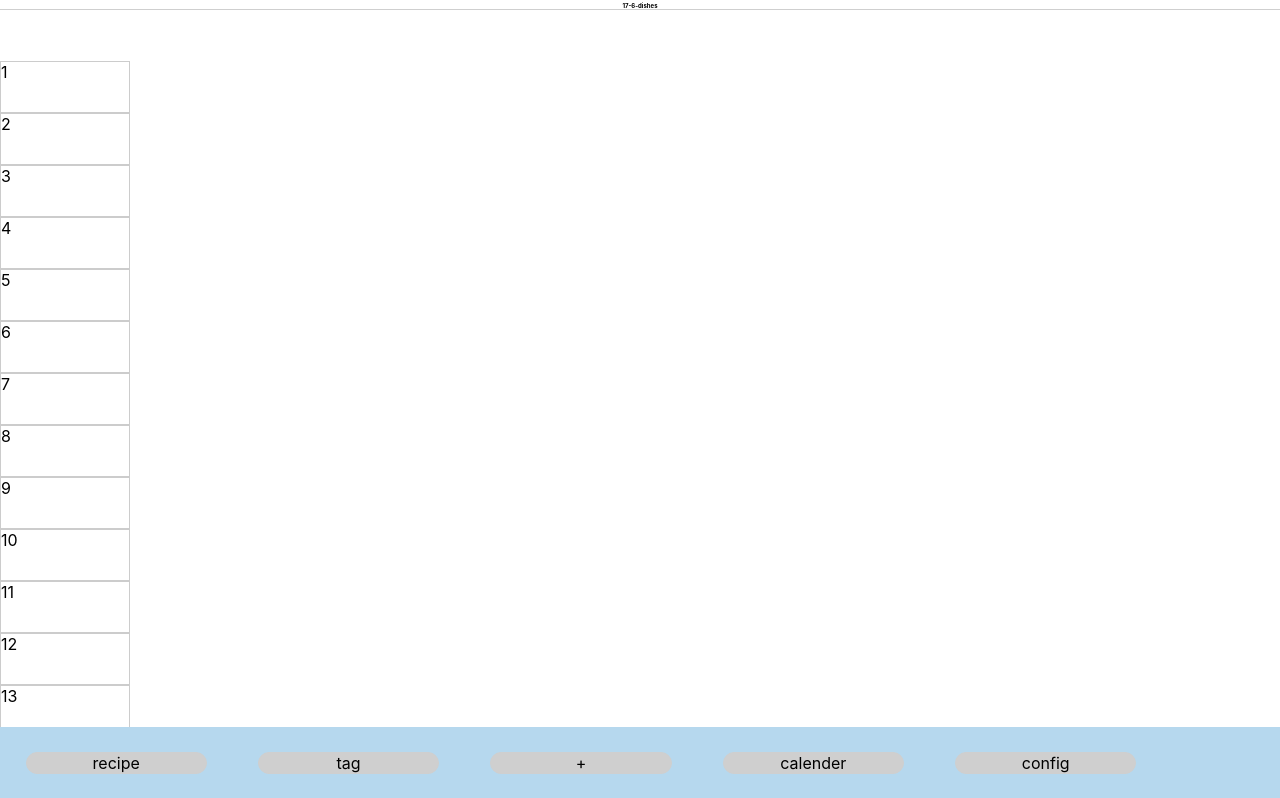
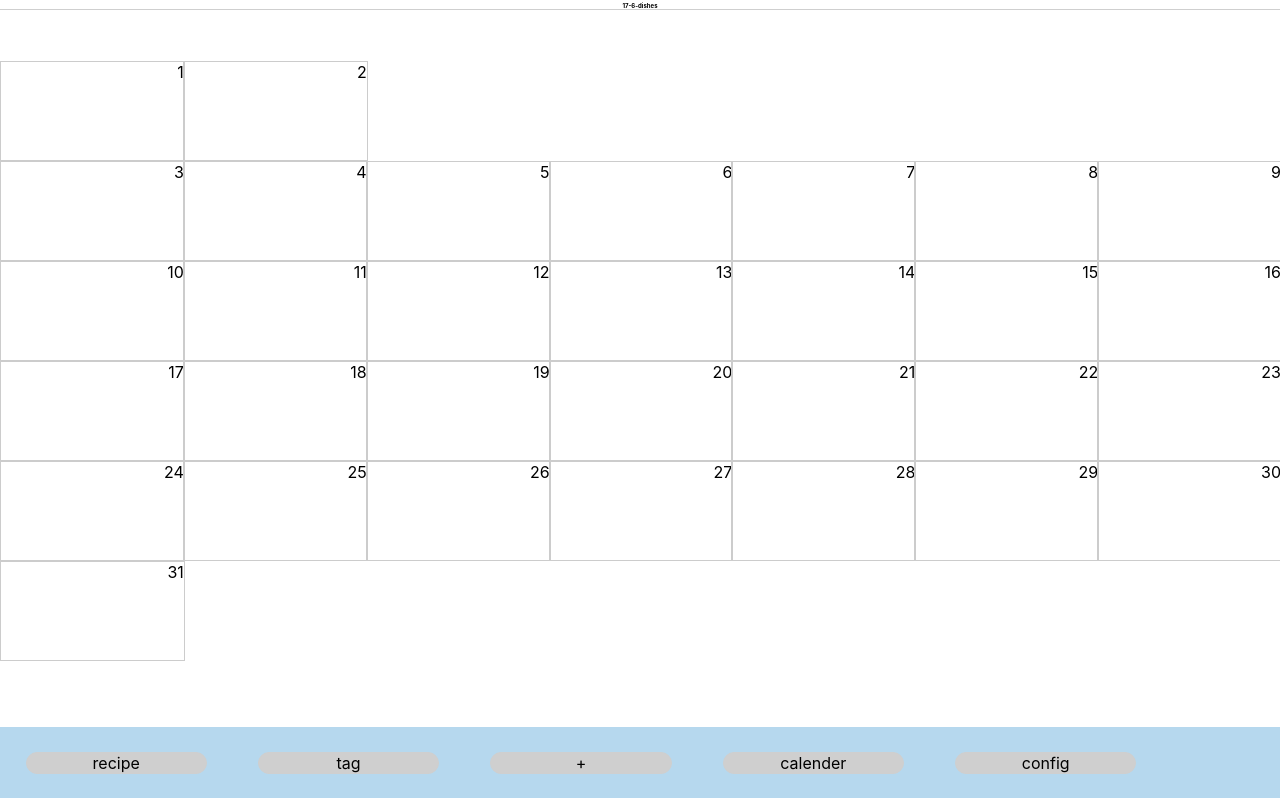
Before and after one commit to ndjndj/dishes-with-react, a React (Create React App) app: page /calender in a window 1280 px wide. Shown: the top 798 px of the page. Built offline with nearby package versions, Linux system fonts and the light colour scheme.

Commit message:
calender grid

```diff
--- a/src/styles/calender.css
+++ b/src/styles/calender.css
@@ -1,14 +1,13 @@
 .day {
     border: 1px solid #CCCCCC;
-    display: grid;
-    width: 10%;
-    grid-template-columns: repeat(7, minmax(20px, 1fr));
-    grid-template-rows: 50px;
-    grid-auto-rows: 120px;
+    width: 100%;
+
     overflow: auto;
 }
 
-.week1 {
-    grid-row: 2;
-    grid-column: 1 / 1;
+.week {
+    display: grid;
+    grid-template-columns: repeat(7, 1fr);
+    grid-auto-rows: 100px;
+    text-align: right;
 }
```
